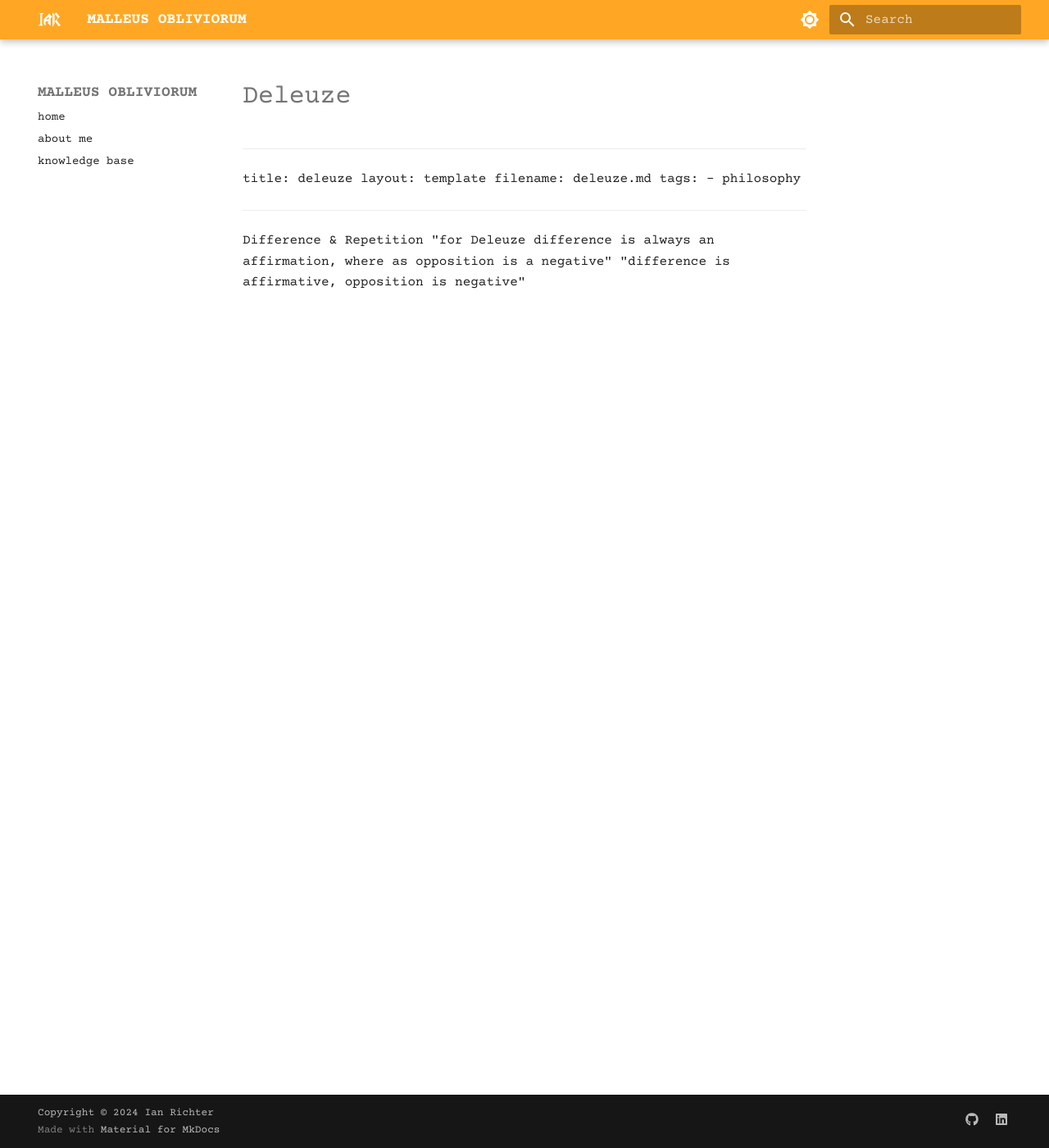
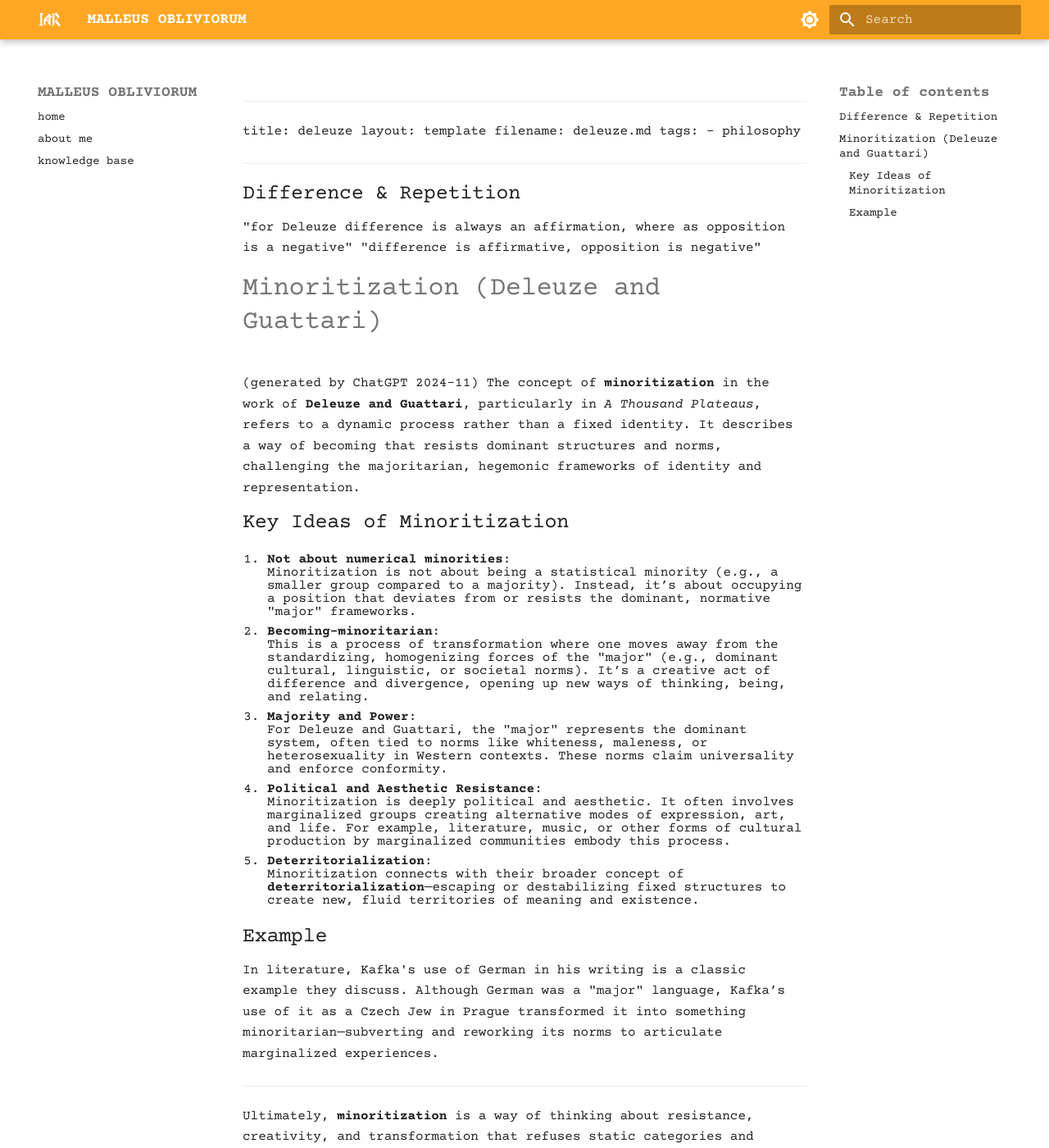
Before and after one commit to iarichter/malleus-obliviorum, an MkDocs documentation site: the page built from docs/resources/deleuze.md, in a window 1280 px wide and 1400 px high. Shown: the whole window at 82% size. Built offline with MkDocs 1.6.1 and Material for MkDocs 9.7.7, drawn with Linux system fonts in a browser that asks for light colours; some of the changed text lies outside the part shown.

Commit message:
adding minoritization

```diff
--- a/docs/resources/deleuze.md
+++ b/docs/resources/deleuze.md
@@ -6,6 +6,34 @@ tags:
 	- philosophy
 ---
 
-Difference & Repetition
+##Difference & Repetition
 "for Deleuze difference is always an affirmation, where as opposition is a negative"
 "difference is affirmative, opposition is negative"
+
+# Minoritization (Deleuze and Guattari)
+(generated by ChatGPT 2024-11)
+The concept of **minoritization** in the work of **Deleuze and Guattari**, particularly in *A Thousand Plateaus*, refers to a dynamic process rather than a fixed identity. It describes a way of becoming that resists dominant structures and norms, challenging the majoritarian, hegemonic frameworks of identity and representation.
+
+## Key Ideas of Minoritization
+
+1. **Not about numerical minorities**:
+   Minoritization is not about being a statistical minority (e.g., a smaller group compared to a majority). Instead, it’s about occupying a position that deviates from or resists the dominant, normative "major" frameworks.
+
+2. **Becoming-minoritarian**:
+   This is a process of transformation where one moves away from the standardizing, homogenizing forces of the "major" (e.g., dominant cultural, linguistic, or societal norms). It’s a creative act of difference and divergence, opening up new ways of thinking, being, and relating.
+
+3. **Majority and Power**:
+   For Deleuze and Guattari, the "major" represents the dominant system, often tied to norms like whiteness, maleness, or heterosexuality in Western contexts. These norms claim universality and enforce conformity.
+
+4. **Political and Aesthetic Resistance**:
+   Minoritization is deeply political and aesthetic. It often involves marginalized groups creating alternative modes of expression, art, and life. For example, literature, music, or other forms of cultural production by marginalized communities embody this process.
+
+5. **Deterritorialization**:
+   Minoritization connects with their broader concept of **deterritorialization**—escaping or destabilizing fixed structures to create new, fluid territories of meaning and existence.
+
+## Example
+In literature, Kafka's use of German in his writing is a classic example they discuss. Although German was a "major" language, Kafka’s use of it as a Czech Jew in Prague transformed it into something minoritarian—subverting and reworking its norms to articulate marginalized experiences.
+
+---
+
+Ultimately, **minoritization** is a way of thinking about resistance, creativity, and transformation that refuses static categories and embraces fluid, dynamic processes of becoming.
```
